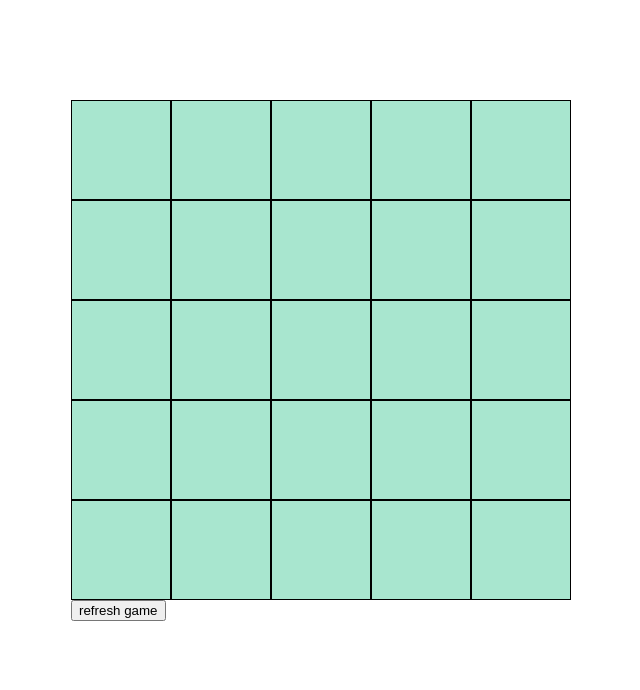
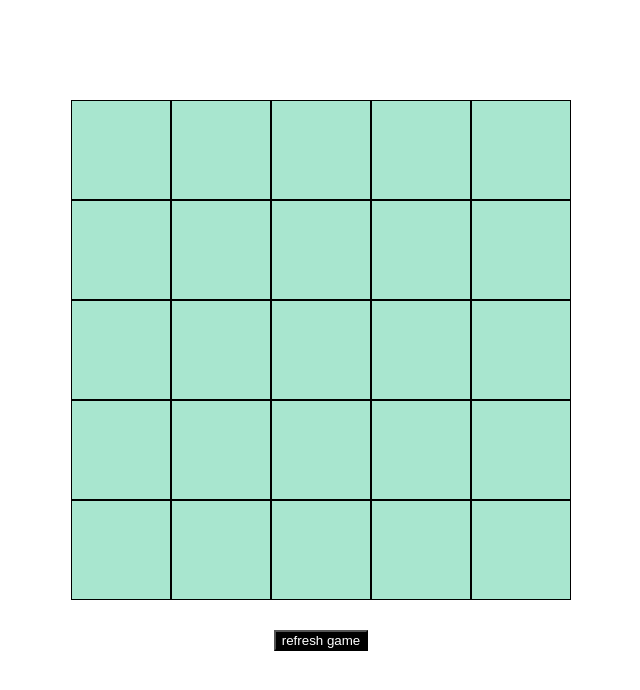
Before and after one commit to IlyaSvetov/IlyaSvetov.github.io, a plain HTML site: page index.html in a window 1280 px wide. Shown: the whole page, without its empty margins (319-959 px from the left). Drawn offline with Linux system fonts and the light colour scheme.

Commit message:
Update style.css

```diff
--- a/style.css
+++ b/style.css
@@ -16,6 +16,14 @@
 	display: flex;
 }
 
+.button {
+	display: block;
+	margin: 0 auto;
+	margin-top: 30px;
+	background-color: black;
+	color: #fff;
+}
+
 .changed {
 	background-color: #feb2a8;
 }
@@ -24,7 +32,12 @@
 	.cell:hover{
 		background-color: #F0E68C;
 		transition: 0.5s;
-   }
+          }
+	.button:hover {
+		    	box-shadow: 0 0 20px rgba(0, 0, 0, 0.5);
+		    	transition: 0.5s;
+	  }
+
 }
 
 @media(max-width: 1023px) {
```
